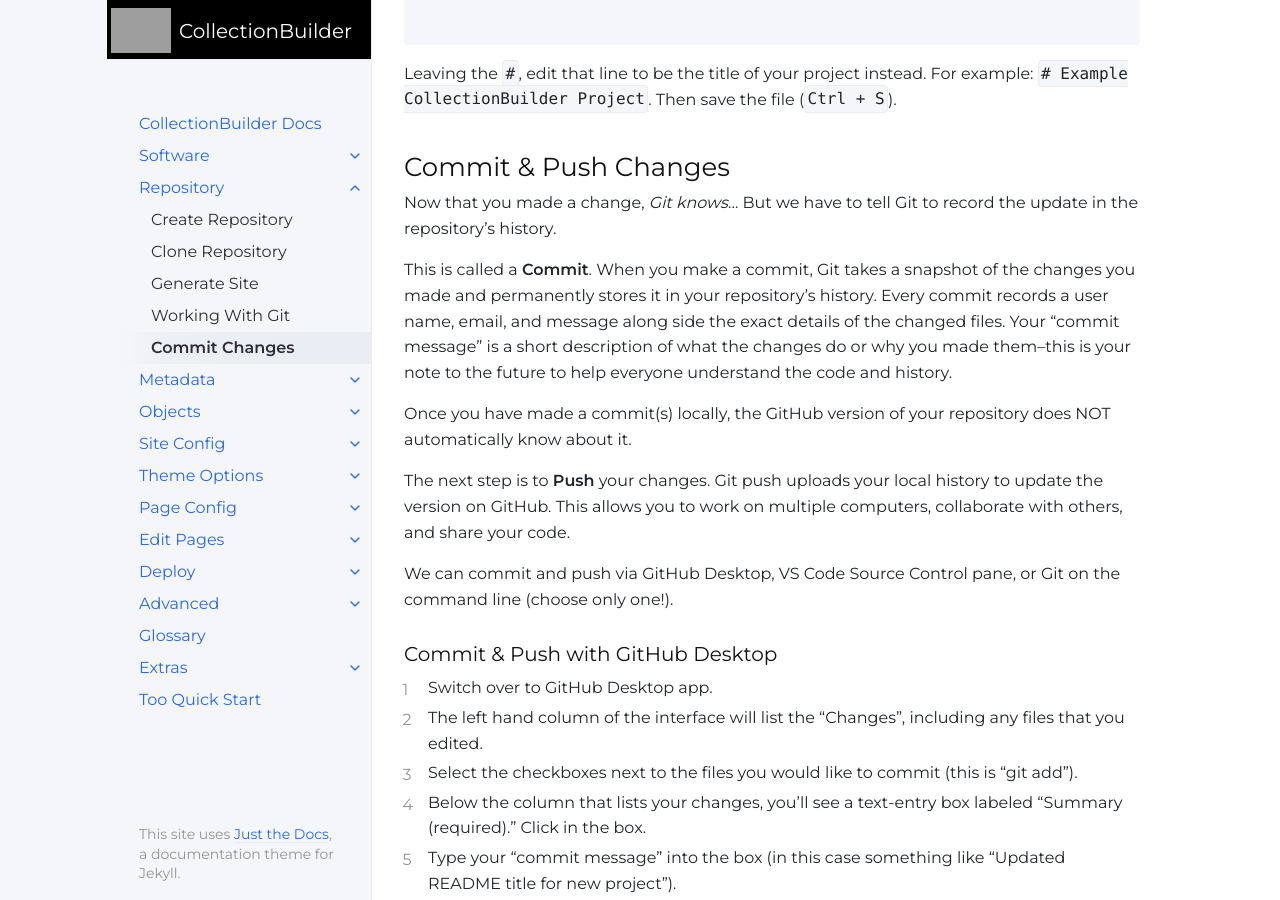
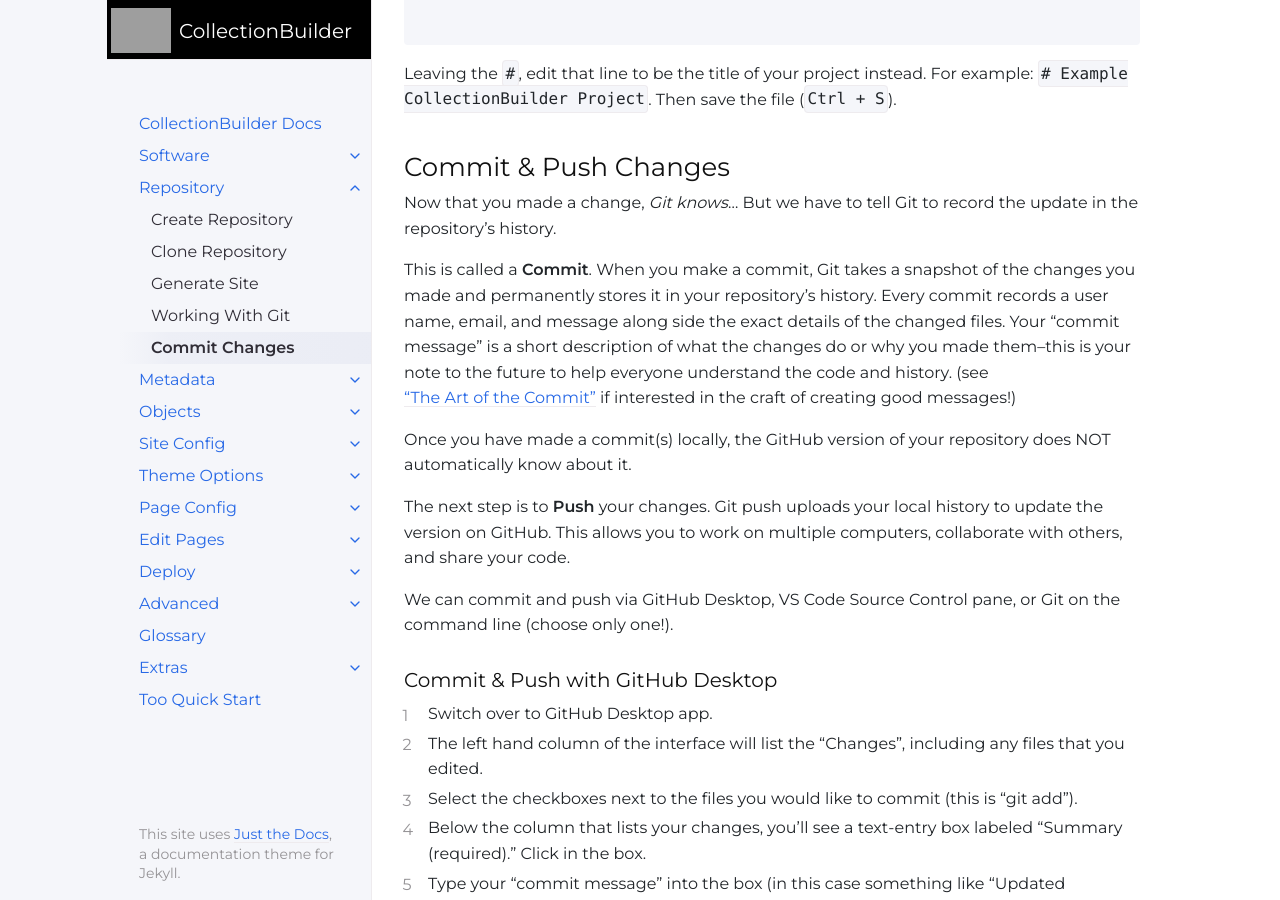
Before and after one commit to CollectionBuilder/cb-docs, a Jekyll site: the page built from docs/repository/commit.md, in a window 1280 px wide and 900 px high, scrolled down 484 px. Built offline with Jekyll 4.4.1, drawn with Linux system fonts in a browser that asks for light colours.

Commit message:
art of commit

```diff
--- a/docs/repository/commit.md
+++ b/docs/repository/commit.md
@@ -34,6 +34,7 @@ This is called a **Commit**.
 When you make a commit, Git takes a snapshot of the changes you made and permanently stores it in your repository's history.
 Every commit records a user name, email, and message along side the exact details of the changed files.
 Your "commit message" is a short description of what the changes do or why you made them--this is your note to the future to help everyone understand the code and history.
+(see ["The Art of the Commit"](https://alistapart.com/article/the-art-of-the-commit/) if interested in the craft of creating good messages!)
 
 Once you have made a commit(s) locally, the GitHub version of your repository does NOT automatically know about it.
 
```
